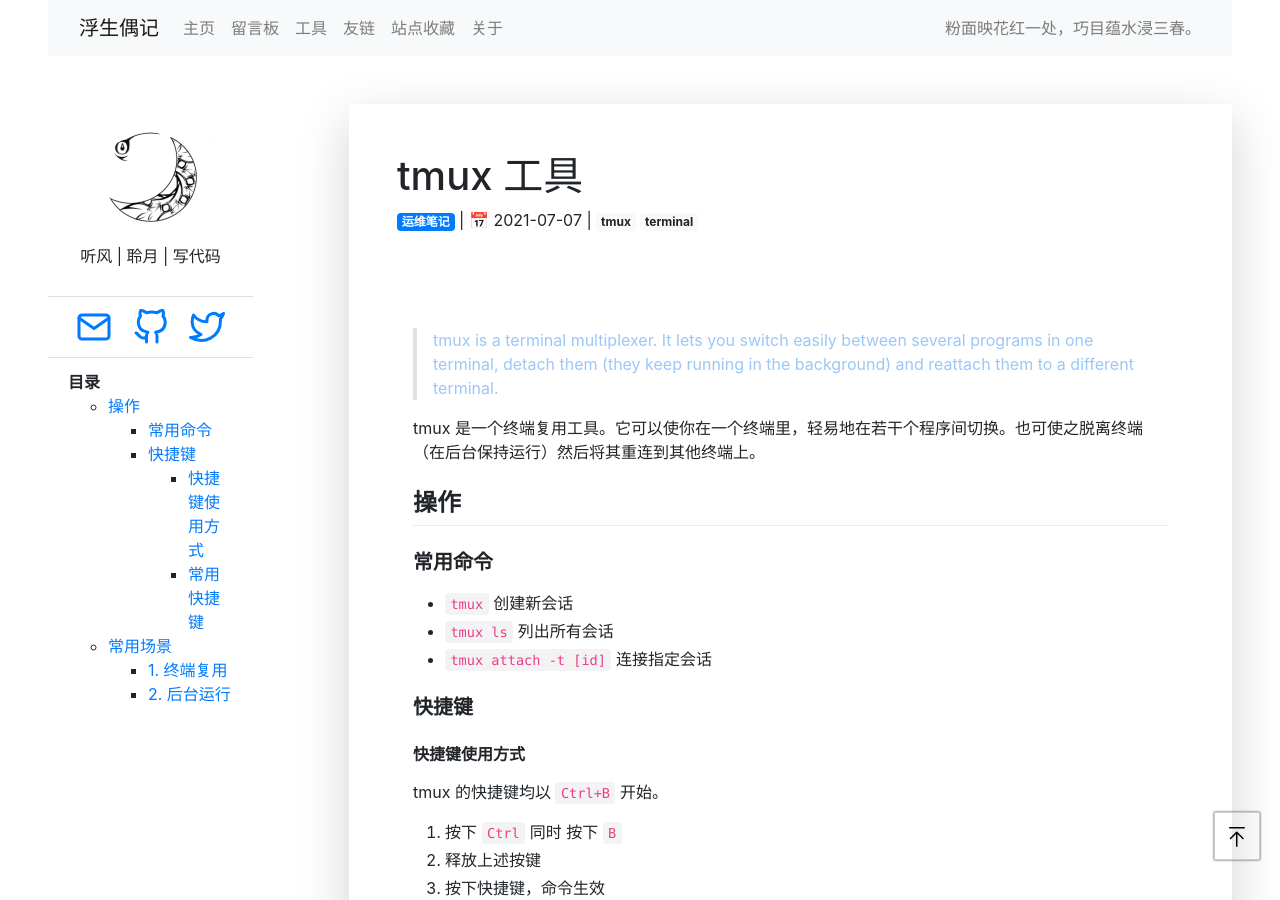
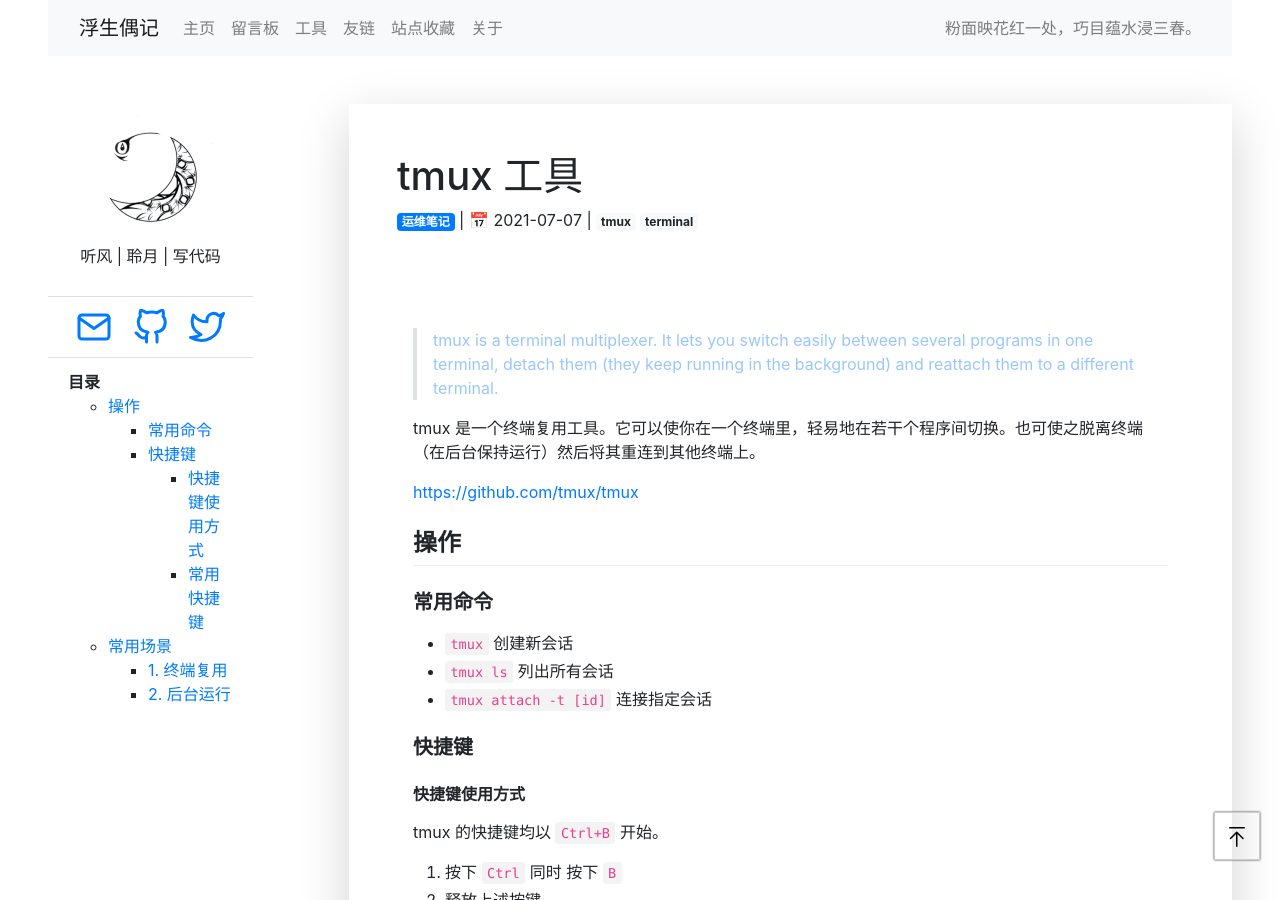
Before and after one commit to moonlightwatch/moonlightwatch.github.io, a Jekyll site: the page built from _posts/2021-07-07-tmux工具.md, in a window 1280 px wide and 900 px high. Built offline with Jekyll 4.4.1, drawn with Linux system fonts in a browser that asks for light colours; comment, search, counter and statistics services are not loaded; some of the changed lines change nothing that is shown.

Commit message:
Update 2021-07-07-tmux工具.md

```diff
--- a/_posts/2021-07-07-tmux工具.md
+++ b/_posts/2021-07-07-tmux工具.md
@@ -10,6 +10,8 @@
 > tmux is a terminal multiplexer. It lets you switch easily between several programs in one terminal, detach them (they keep running in the background) and reattach them to a different terminal.
 
 tmux 是一个终端复用工具。它可以使你在一个终端里，轻易地在若干个程序间切换。也可使之脱离终端（在后台保持运行）然后将其重连到其他终端上。
+
+[https://github.com/tmux/tmux](https://github.com/tmux/tmux)
 
 ## 操作
 
```
